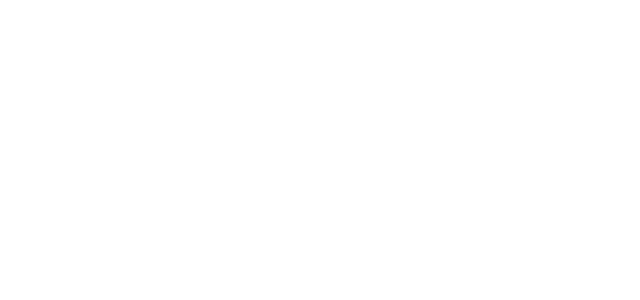
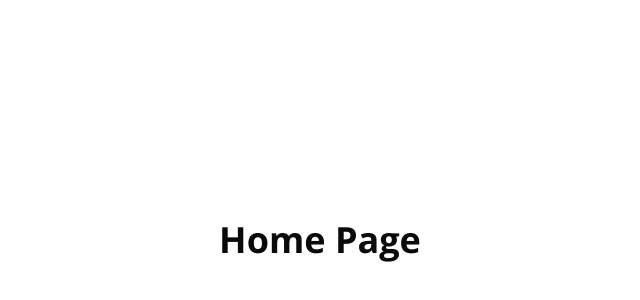
Before and after one commit to ImAdityaa12/discord-clone, a Next.js app: page / in a window 1280 px wide. Shown: the part 160-460 px from the top of the page, without its empty margins (320-960 px from the left). Built offline with nearby package versions, Linux system fonts and the light colour scheme.

Commit message:
Added Clerk Authentication

```diff
--- /dev/null
+++ b/app/(auth)/(routes)/sign-in/[[...sign-in]]/page.tsx
@@ -0,0 +1,5 @@
+import { SignIn } from "@clerk/nextjs";
+
+export default function Page() {
+  return <SignIn />;
+}
--- /dev/null
+++ b/app/(auth)/(routes)/sign-up/[[...sign-up]]/page.tsx
@@ -0,0 +1,5 @@
+import { SignUp } from "@clerk/nextjs";
+
+export default function Page() {
+  return <SignUp />;
+}
--- /dev/null
+++ b/app/(auth)/layout.tsx
@@ -0,0 +1,7 @@
+import React from "react";
+
+const layout = ({ children }: { children: React.ReactNode }) => {
+  return <div className="bg-red-500 h-full">{children}</div>;
+};
+
+export default layout;
--- /dev/null
+++ b/app/(main)/(routes)/page.tsx
@@ -0,0 +1,10 @@
+import { UserButton } from "@clerk/nextjs";
+
+export default function Home() {
+  return (
+    <div className="h-full flex items-center justify-center text-4xl font-bold">
+      Home Page
+      <UserButton afterSignOutUrl="/sign-in" />
+    </div>
+  );
+}
--- a/app/layout.tsx
+++ b/app/layout.tsx
@@ -1,8 +1,9 @@
 import type { Metadata } from "next";
-import { Inter } from "next/font/google";
+import { Open_Sans } from "next/font/google";
 import "./globals.css";
+import { ClerkProvider } from "@clerk/nextjs";
 
-const inter = Inter({ subsets: ["latin"] });
+const open_sans = Open_Sans({ subsets: ["latin"] });
 
 export const metadata: Metadata = {
   title: "Create Next App",
@@ -15,8 +16,10 @@
   children: React.ReactNode;
 }>) {
   return (
-    <html lang="en">
-      <body className={inter.className}>{children}</body>
-    </html>
+    <ClerkProvider>
+      <html lang="en">
+        <body className={open_sans.className}>{children}</body>
+      </html>
+    </ClerkProvider>
   );
 }
--- a/app/page.tsx
+++ /dev/null
@@ -1,3 +0,0 @@
-export default function Home() {
-  return <div></div>;
-}
--- a/package.json
+++ b/package.json
@@ -9,6 +9,7 @@
     "lint": "next lint"
   },
   "dependencies": {
+    "@clerk/nextjs": "^5.0.6",
     "class-variance-authority": "^0.7.0",
     "clsx": "^2.1.1",
     "lucide-react": "^0.377.0",
```
Also changed, not shown: middleware.ts (added, +8 -0 lines), 2 other files (tests, documents, lock files or other folders).
